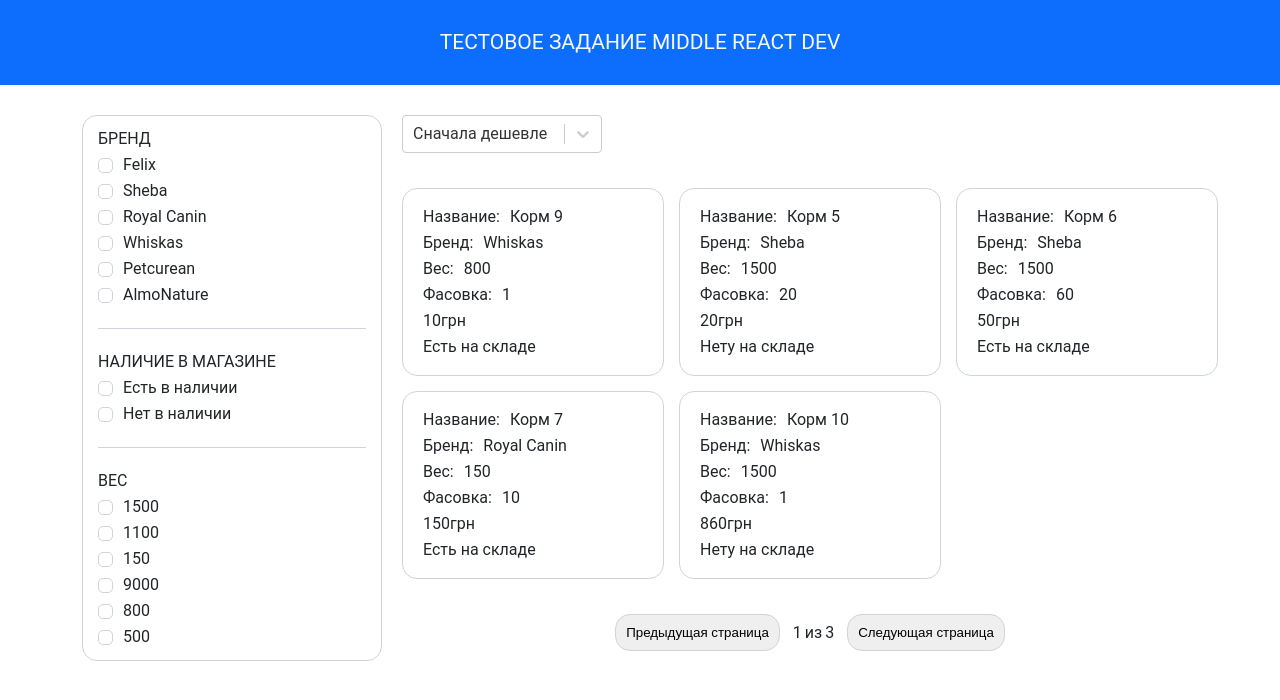
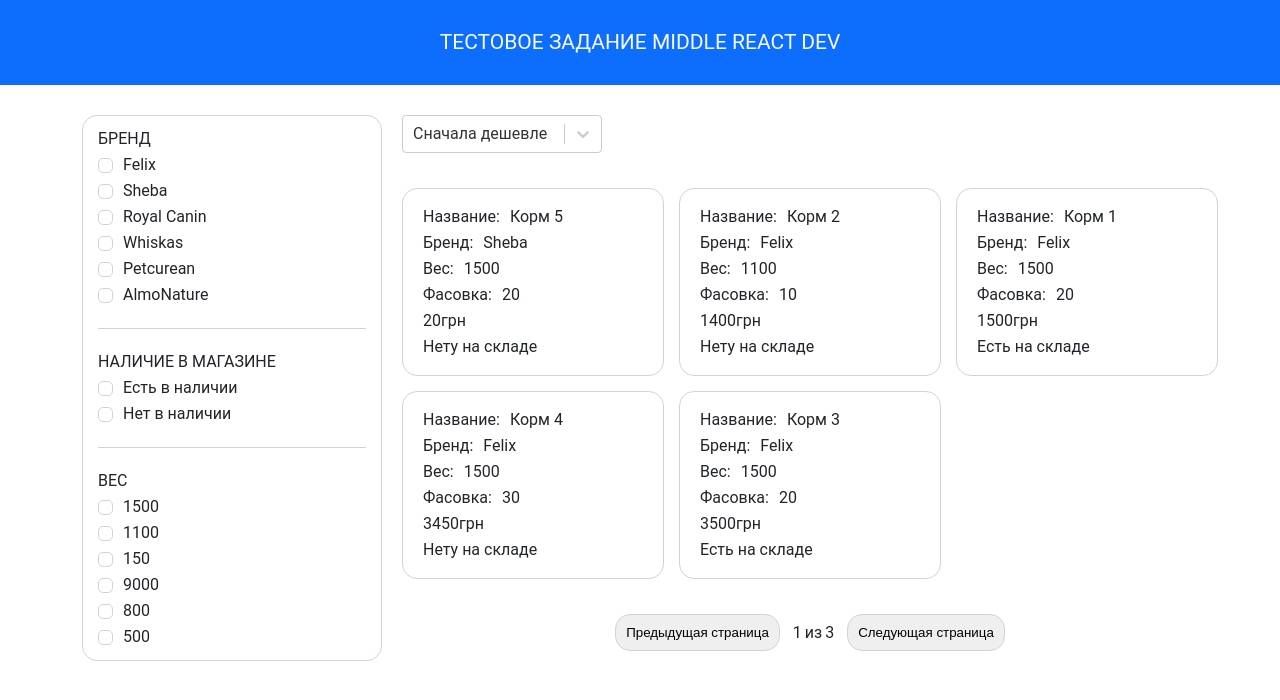
Before and after one commit to Qutred/middle_frontend_test_project_1, a React (Create React App) app: page / in a window 1280 px wide. Shown: the top 700 px of the page. Built offline with nearby package versions, Linux system fonts and the light colour scheme; the HTML template or start-up script is replaced by a standard one.

Commit message:
added pagination fixes

```diff
--- a/src/components/catalog/Catalog.jsx
+++ b/src/components/catalog/Catalog.jsx
@@ -19,10 +19,9 @@
     stock: [],
     weight: [],
   });
-
   const [sortBy, setSortBy] = useState('asc');
-
   const [currentPage, setCurrentPage] = useState(1);
+  const pageAmount = useRef(0);
 
   useEffect(() => {
     const fakeAsyncCall = () => {
@@ -62,15 +61,14 @@
   };
 
   const handlePaginationClick = direction => {
-    const productsAmount = data.length;
-    const pageAmount = Math.ceil(productsAmount / productOnPage);
+    const amount = pageAmount.current;
 
     if (direction === 'prev') {
       if (currentPage >= 2) {
         setCurrentPage(currentPage - 1);
       }
     } else if (direction === 'next') {
-      if (currentPage < pageAmount) {
+      if (currentPage < amount) {
         setCurrentPage(currentPage + 1);
       }
     }
@@ -136,37 +134,46 @@
     });
   };
 
-  const getProductsSlice = (paginationData, portion) => {
-    return (
-      portion.slice(
-        paginationData.pageStartOffset,
-        paginationData.pageEndOffset
-      ) || []
-    );
-  };
+  const filteredProducts = useMemo(() => {
+    return data.filter(getFilteredProducts(activeFilters));
+  }, [activeFilters, data]);
 
-  const getPaginationData = portion => {
-    if (isDataReady && portion.length > 0) {
-      const productsAmount = portion.length;
-      const pageAmount = Math.ceil(productsAmount / productOnPage);
-      const pageStartOffset = (currentPage - 1) * productOnPage;
-      const pageEndOffset = pageStartOffset + productOnPage;
-
-      return { productsAmount, pageAmount, pageStartOffset, pageEndOffset };
-    }
-
-    return {
+  const paginationData = useMemo(() => {
+    let data = {
       productsAmount: 0,
       pageAmount: 0,
       pageStartOffset: 0,
       pageEndOffset: 0,
     };
-  };
-  let portion = data;
-  portion = portion.filter(getFilteredProducts(activeFilters));
-  portion = portion.sort(sortItemsBy(sortBy));
-  let paginationData = getPaginationData(portion);
-  portion = getProductsSlice(paginationData, portion);
+
+    if (isDataReady && filteredProducts.length > 0) {
+      const productsAmount = filteredProducts.length;
+      const pageAmount = Math.ceil(productsAmount / productOnPage);
+      const pageStartOffset = (currentPage - 1) * productOnPage;
+      const pageEndOffset = pageStartOffset + productOnPage;
+
+      data.productsAmount = productsAmount;
+      data.pageAmount = pageAmount;
+      data.pageStartOffset = pageStartOffset;
+      data.pageEndOffset = pageEndOffset;
+    }
+    pageAmount.current = data.pageAmount;
+
+    return data;
+  }, [currentPage, filteredProducts, productOnPage, isDataReady]);
+
+  let portion = useMemo(() => {
+    return (
+      filteredProducts.slice(
+        paginationData.pageStartOffset,
+        paginationData.pageEndOffset
+      ) || []
+    );
+  }, [paginationData, filteredProducts]);
+
+  portion = useMemo(() => {
+    return portion.sort(sortItemsBy(sortBy));
+  }, [portion, sortBy]);
 
   if (!isDataReady) {
     return (
@@ -196,11 +203,17 @@
           </div>
         ) : null}
 
-        <div className="catalog__items-wrapper">
-          {portion.map(item => {
-            const { artnumber, ...rest } = item;
-            return <ProductItem key={artnumber} {...rest}></ProductItem>;
-          })}
+        <div className="catalog__items-wrapper items-wrapper">
+          {portion.length === 0 ? (
+            <span className="items-wrapper__empty">
+              Нет продуктов подходящих под эти фильтры
+            </span>
+          ) : (
+            portion.map(item => {
+              const { artnumber, ...rest } = item;
+              return <ProductItem key={artnumber} {...rest}></ProductItem>;
+            })
+          )}
         </div>
         <div className="catalog__pagination">
           <Pagintation
--- a/src/components/catalog/catalog.scss
+++ b/src/components/catalog/catalog.scss
@@ -11,6 +11,11 @@
     display: grid;
     gap: rem(15);
     grid-template-columns: repeat(3, 1fr);
+    .items-wrapper {
+      &__empty {
+        grid-column: 1/-1;
+      }
+    }
   }
   /* --------------------------------- Sorting -------------------------------- */
   &__sorting {
```
